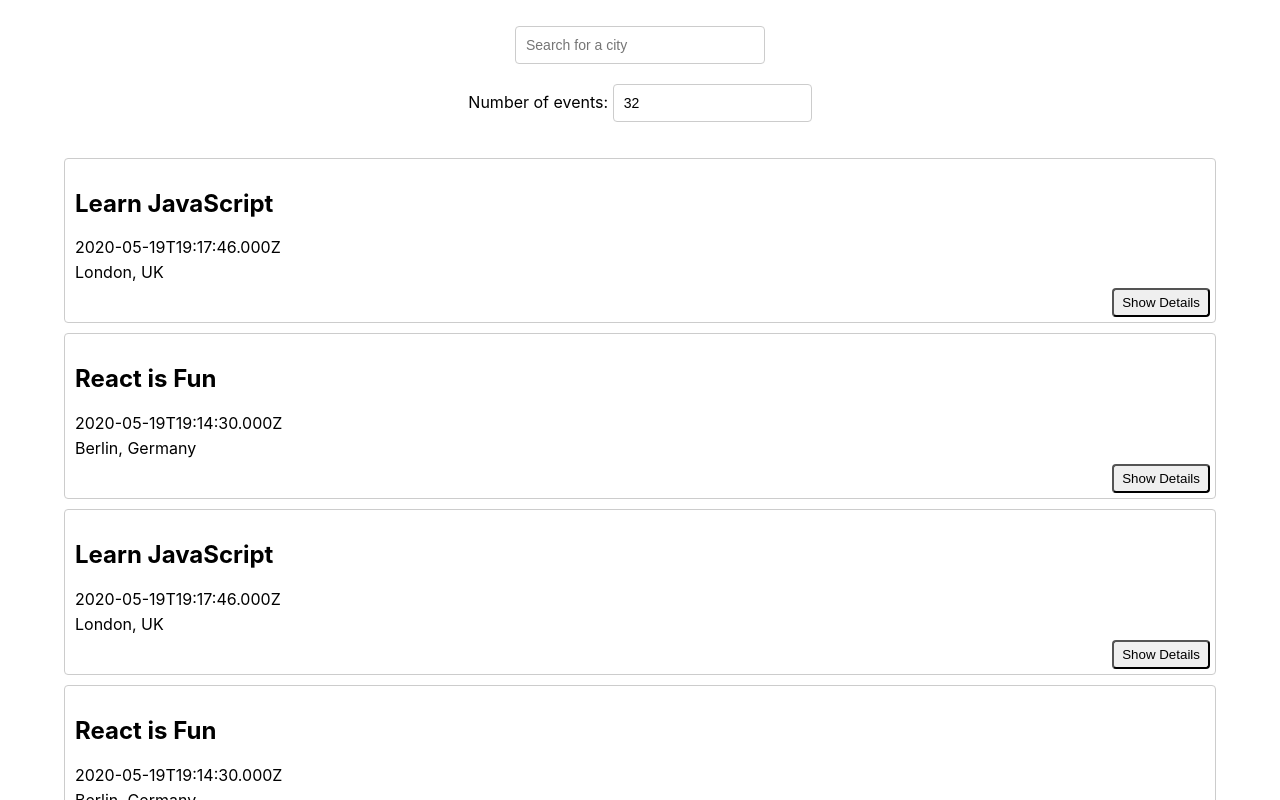
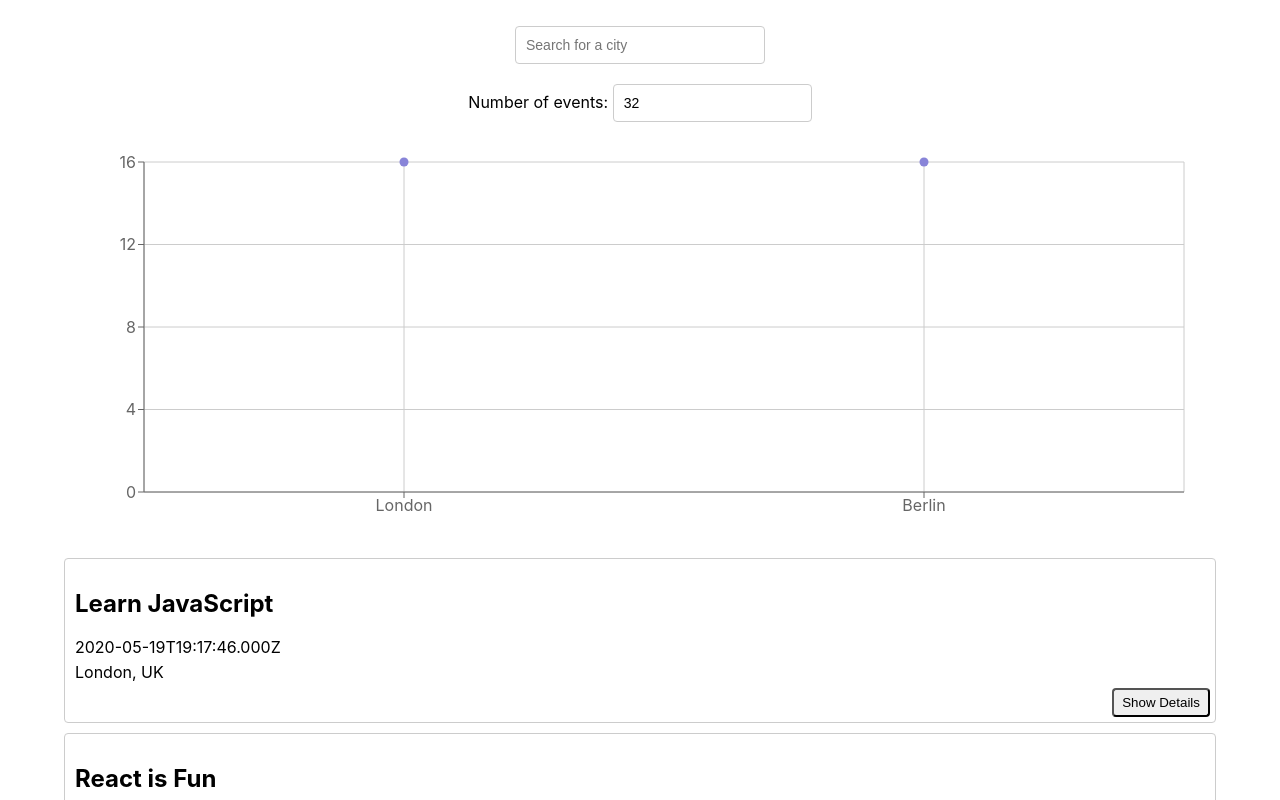
Before and after one commit to OtmarKirch/meetApp, a React (Create React App) app: page / in a window 1280 px wide. Shown: the top 800 px of the page. Built offline with nearby package versions, Linux system fonts and the light colour scheme; what atatus-spa would draw is missing.

Commit message:
Update CityEventsChart.js

```diff
--- a/src/components/CityEventsChart.js
+++ b/src/components/CityEventsChart.js
@@ -6,25 +6,44 @@
   YAxis,
   CartesianGrid,
   Tooltip,
-    ResponsiveContainer
+  ResponsiveContainer,
 } from "recharts";
 
-const CityEventsCharts = ({ allLocations, events}) => {
-    const [data, setData] = useState([])
+const CityEventsCharts = ({ allLocations, events }) => {
+  const [data, setData] = useState([]);
 
-    useEffect(()=>{
-        setData(getData())
-    }, [`${events}`])
+  useEffect(() => {
+    setData(getData());
+  }, [`${events}`]);
 
   const getData = () => {
     const data = allLocations.map((location) => {
-            const count = events.filter((event) => event.location === location).lenght
-            const city = location.split(", ")[0]
-            return { city, count }
+      const count = events.filter((event) => event.location === location).length
+      const city = location.split(', ')[0]
+      return { city, count };
     })
     return data;
-    }
 
-}
+  };
+
+  return (
+    <ResponsiveContainer width="99%" height={400}>
+      <ScatterChart
+        margin={{
+          top: 20,
+          right: 20,
+          bottom: 20,
+          left: 20,
+        }}
+      >
+        <CartesianGrid />
+        <XAxis type="category" dataKey="city" name="stature" />
+        <YAxis type="number" dataKey="count" name="number of events" />
+        <Tooltip cursor={{ strokeDasharray: '3 3' }} />
+        <Scatter name="A school" data={data} fill="#8884d8" />
+      </ScatterChart>
+    </ResponsiveContainer>
+  );
+};
 
 export default CityEventsCharts;
```
Lines whose indentation alone changed are shown as unchanged.
